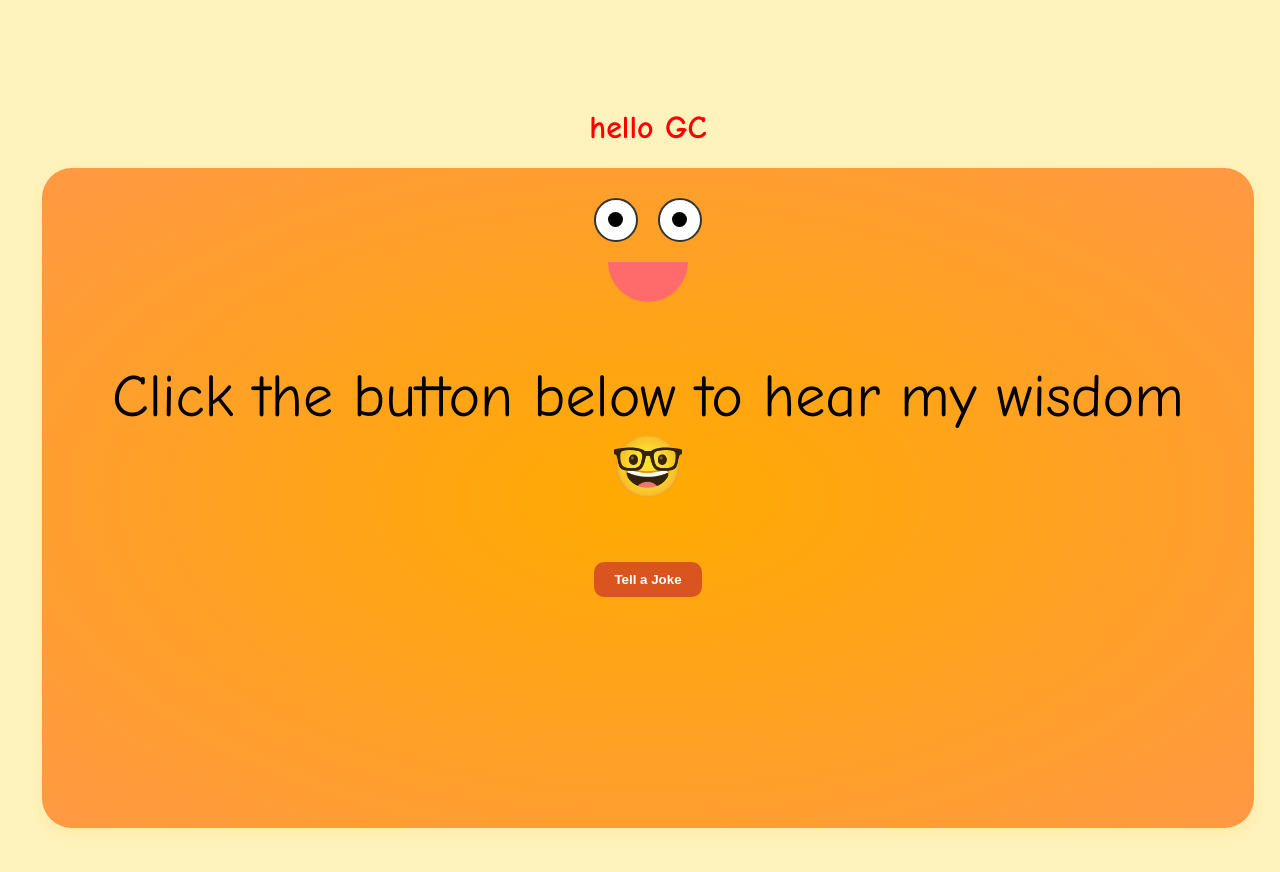
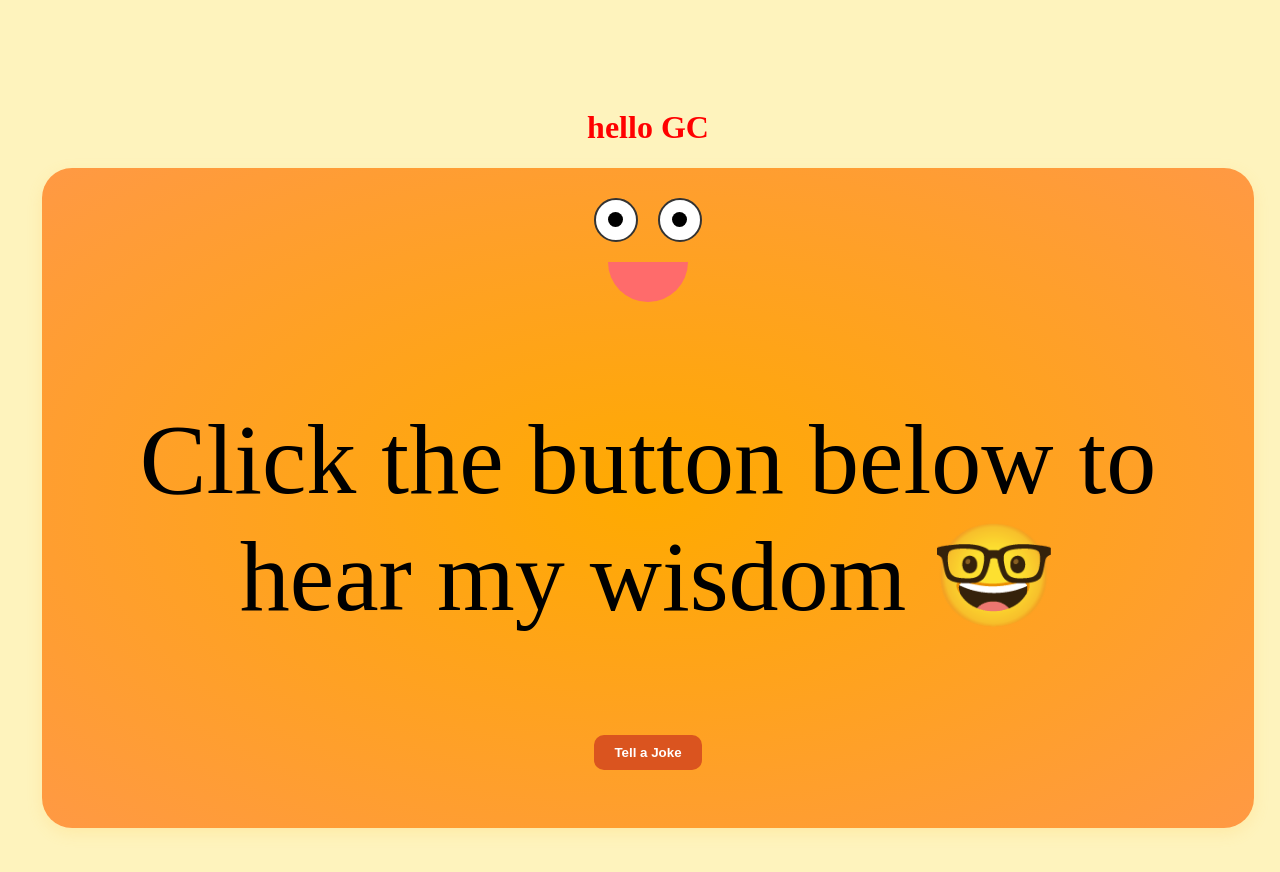
Before and after one commit to helloGC360/joke_project, a browser extension: page index.html in a window 1280 px wide. Drawn offline with Linux system fonts and the light colour scheme.

Commit message:
Update style.css

```diff
--- a/style.css
+++ b/style.css
@@ -1,6 +1,5 @@
 body {
     background: #fef3bd;
-    font-family: 'Comic Sans MS', cursive, sans-serif;
     text-align: center;
     padding-top: 80px;
     width:100vw;
@@ -67,5 +66,6 @@ body {
   }
 
 p{
-    font-size:60px;
+    font-family:none;
+    font-size:100px;
 }
```
